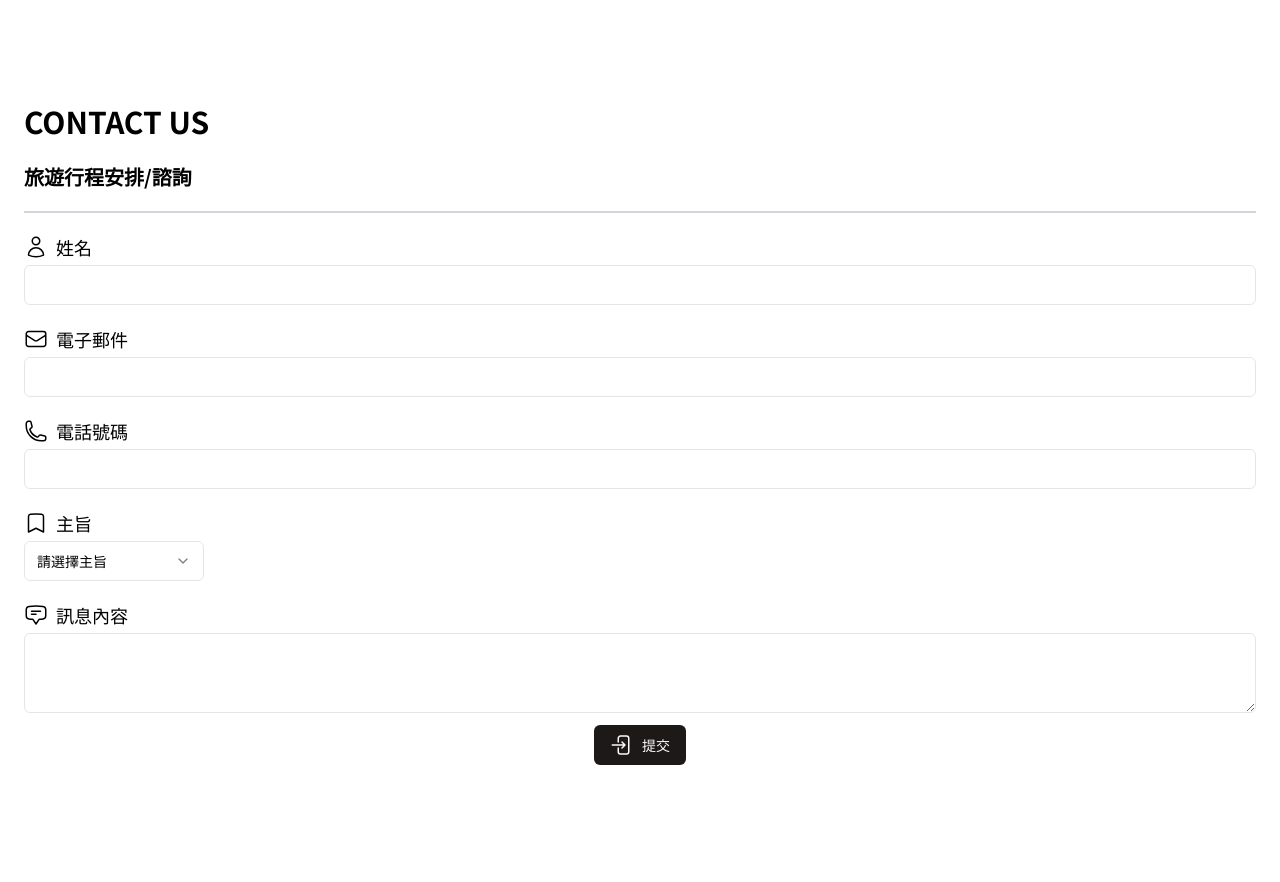
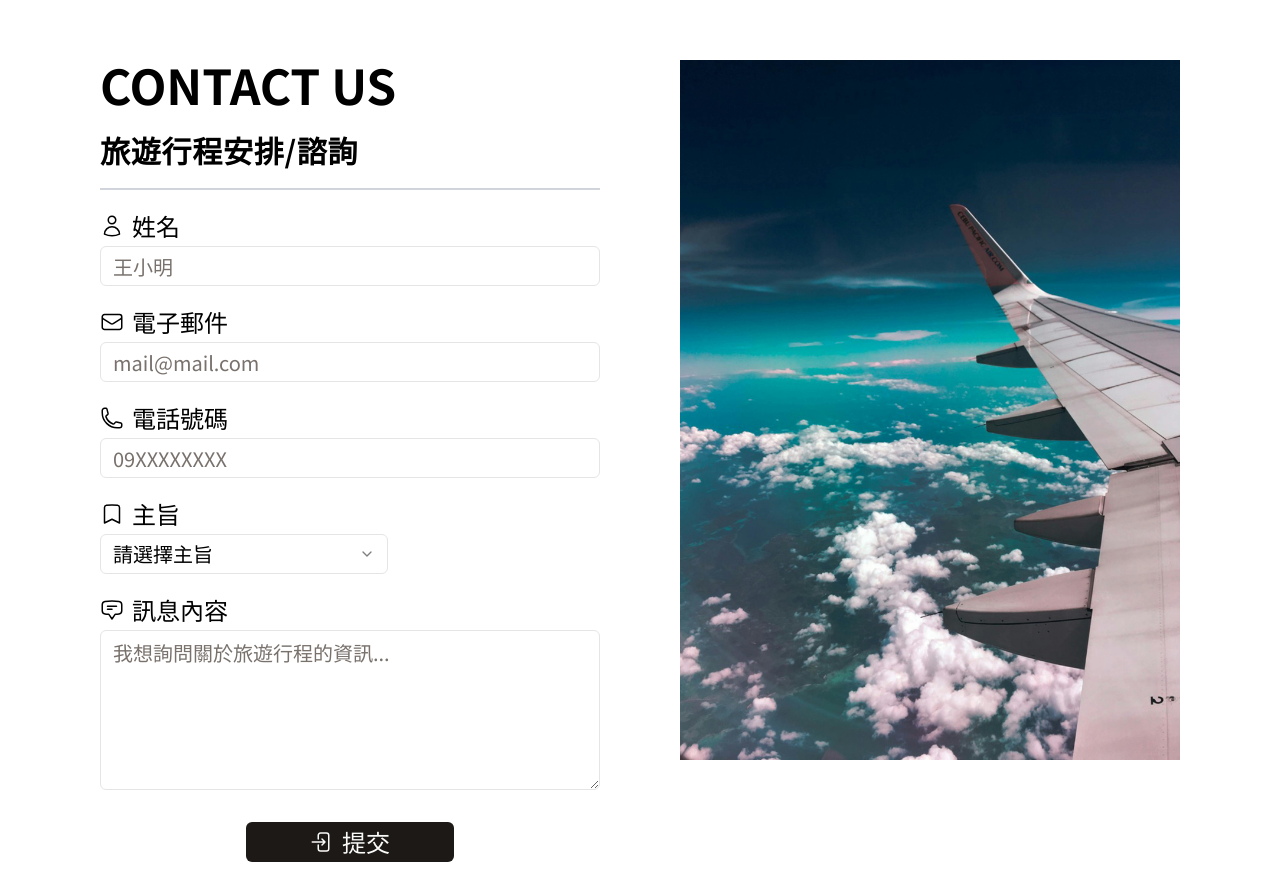
Before and after one commit to Ellielee308/wits-travel, a React (Vite) app: page /contacts in a window 1280 px wide. Before the commit the page ends 800 px from the top, so only its background shows below. Built offline with nearby package versions, Linux system fonts and the light colour scheme.

Commit message:
feat: add responsive styles for lg breakpoint

```diff
--- a/src/pages/ContactForm/index.jsx
+++ b/src/pages/ContactForm/index.jsx
@@ -22,6 +22,8 @@ import {
   AlertDialogHeader,
   AlertDialogTitle,
 } from "@/components/ui/alert-dialog";
+
+import travelImg from "./travel.jpg";
 
 export default function ContactForm() {
   const [isDialogOpen, setIsDialogOpen] = useState(false);
@@ -49,15 +51,16 @@ export default function ContactForm() {
   };
 
   return (
-    <div className="mt-[103px] w-full px-6">
-      <div className="w-full">
-        <h1 className="mb-6 text-3xl font-bold">CONTACT US</h1>
-        <h2 className="border-b-2 border-gray-300 pb-5 text-xl font-bold">
+    <div className="mt-[60px] w-full px-6 lg:px-8">
+      <div className="flex w-full flex-col lg:mx-auto lg:h-[700px] lg:w-fit lg:flex-row">
+        <div className="w-full lg:w-[500px]">
+          <h1 className="mb-6 text-3xl font-bold lg:text-5xl">CONTACT US</h1>
+          <h2 className="border-b-2 border-gray-300 pb-5 text-xl font-bold tracking-wide lg:text-3xl">
             旅遊行程安排/諮詢
           </h2>
           <form onSubmit={handleSubmit(onSubmit)}>
             <div>
-            <label className="mb-1 mt-5 block flex items-center text-lg font-medium">
+              <label className="mb-1 mt-5 block flex items-center text-lg font-medium lg:text-2xl">
                 <svg
                   xmlns="http://www.w3.org/2000/svg"
                   fill="none"
@@ -77,7 +80,8 @@ export default function ContactForm() {
 
               <Input
                 type="text"
-              className="mb-3"
+                className="mb-3 lg:text-xl"
+                placeholder="王小明"
                 {...register("name", { required: "姓名是必填項" })}
               />
 
@@ -85,13 +89,15 @@ export default function ContactForm() {
                 errors={errors}
                 name="name"
                 render={({ message }) => (
-                <p className="mt-1 text-xs text-red-600">{message}</p>
+                  <p className="mt-1 text-xs text-red-600 lg:text-lg">
+                    {message}
+                  </p>
                 )}
               />
             </div>
 
             <div>
-            <label className="mb-1 mt-5 block flex items-center text-lg font-medium">
+              <label className="mb-1 mt-5 block flex items-center text-lg font-medium lg:text-2xl">
                 <svg
                   xmlns="http://www.w3.org/2000/svg"
                   fill="none"
@@ -109,7 +115,9 @@ export default function ContactForm() {
                 電子郵件
               </label>
               <Input
+                className="mb-3 lg:text-xl"
                 type="text"
+                placeholder="mail@mail.com"
                 {...register("email", {
                   required: "電子郵件是必填項",
                   pattern: {
@@ -123,13 +131,15 @@ export default function ContactForm() {
                 errors={errors}
                 name="email"
                 render={({ message }) => (
-                <p className="mt-1 text-xs text-red-600">{message}</p>
+                  <p className="mt-1 text-xs text-red-600 lg:text-lg">
+                    {message}
+                  </p>
                 )}
               />
             </div>
 
             <div>
-            <label className="mb-1 mt-5 block flex items-center text-lg font-medium">
+              <label className="mb-1 mt-5 block flex items-center text-lg font-medium lg:text-2xl">
                 <svg
                   xmlns="http://www.w3.org/2000/svg"
                   fill="none"
@@ -147,7 +157,9 @@ export default function ContactForm() {
                 電話號碼
               </label>
               <Input
+                className="mb-3 lg:text-xl"
                 type="text"
+                placeholder="09XXXXXXXX"
                 {...register("phone", {
                   required: "電話號碼是必填項",
                   pattern: {
@@ -161,13 +173,15 @@ export default function ContactForm() {
                 errors={errors}
                 name="phone"
                 render={({ message }) => (
-                <p className="mt-1 text-xs text-red-600">{message}</p>
+                  <p className="mt-1 text-xs text-red-600 lg:text-lg">
+                    {message}
+                  </p>
                 )}
               />
             </div>
 
             <div>
-            <label className="mb-1 mt-5 block flex items-center text-lg font-medium">
+              <label className="mb-1 mt-5 block flex items-center text-lg font-medium lg:text-2xl">
                 <svg
                   xmlns="http://www.w3.org/2000/svg"
                   fill="none"
@@ -189,14 +203,24 @@ export default function ContactForm() {
                 control={control}
                 rules={{ required: "請選擇主旨" }}
                 render={({ field }) => (
-                <Select onValueChange={field.onChange} value={field.value}>
-                  <SelectTrigger className="w-[180px]">
+                  <Select
+                    onValueChange={field.onChange}
+                    value={field.value}
+                    className="lg:w-72 lg:text-xl"
+                  >
+                    <SelectTrigger className="w-[180px] lg:w-72 lg:text-xl">
                       <SelectValue placeholder="請選擇主旨" />
                     </SelectTrigger>
                     <SelectContent>
-                    <SelectItem value="問題詢問">問題詢問</SelectItem>
-                    <SelectItem value="合作提案">合作提案</SelectItem>
-                    <SelectItem value="給予建議">給予建議</SelectItem>
+                      <SelectItem value="問題詢問" className="lg:text-xl">
+                        問題詢問
+                      </SelectItem>
+                      <SelectItem value="合作提案" className="lg:text-xl">
+                        合作提案
+                      </SelectItem>
+                      <SelectItem value="給予建議" className="lg:text-xl">
+                        給予建議
+                      </SelectItem>
                     </SelectContent>
                   </Select>
                 )}
@@ -205,13 +229,15 @@ export default function ContactForm() {
                 errors={errors}
                 name="subject"
                 render={({ message }) => (
-                <p className="mt-1 text-xs text-red-600">{message}</p>
+                  <p className="mt-1 text-xs text-red-600 lg:text-lg">
+                    {message}
+                  </p>
                 )}
               />
             </div>
 
             <div>
-            <label className="mb-1 mt-5 block flex items-center text-lg font-medium">
+              <label className="mb-1 mt-5 block flex items-center text-lg font-medium lg:text-2xl">
                 <svg
                   xmlns="http://www.w3.org/2000/svg"
                   fill="none"
@@ -229,6 +255,8 @@ export default function ContactForm() {
                 訊息內容
               </label>
               <Textarea
+                placeholder="我想詢問關於旅遊行程的資訊..."
+                className="h-40 lg:text-xl"
                 as="textarea"
                 {...register("message", { required: "訊息內容是必填項" })}
               />
@@ -236,7 +264,9 @@ export default function ContactForm() {
                 errors={errors}
                 name="message"
                 render={({ message }) => (
-                <p className="mt-1 text-xs text-red-600">{message}</p>
+                  <p className="mt-1 text-xs text-red-600 lg:text-lg">
+                    {message}
+                  </p>
                 )}
               />
             </div>
@@ -244,7 +274,7 @@ export default function ContactForm() {
             <div className="flex items-center justify-center">
               <Button
                 type="submit"
-              className="mb-5 mt-3 flex items-center justify-center"
+                className="mb-5 mt-3 flex w-40 items-center justify-center lg:mt-8 lg:w-52 lg:text-2xl"
               >
                 <svg
                   xmlns="http://www.w3.org/2000/svg"
@@ -264,23 +294,36 @@ export default function ContactForm() {
               </Button>
             </div>
           </form>
+        </div>
+        <div className="ml-20 mt-6 hidden h-full w-full flex-shrink-0 items-center justify-center lg:mt-0 lg:flex lg:h-auto lg:flex-1">
+          <img
+            src={travelImg}
+            alt="Travel"
+            className="h-[700px] w-[500px] object-cover"
+          />
+        </div>
+      </div>
 
       <AlertDialog open={isDialogOpen}>
         <AlertDialogContent>
           <AlertDialogHeader>
-              <AlertDialogTitle>已收到您的諮詢表單</AlertDialogTitle>
-              <AlertDialogDescription>
+            <AlertDialogTitle className="text-3xl">
+              已收到您的諮詢表單
+            </AlertDialogTitle>
+            <AlertDialogDescription className="text-xl">
               我們會儘速與您聯繫！
             </AlertDialogDescription>
           </AlertDialogHeader>
           <AlertDialogFooter>
-              <AlertDialogAction onClick={() => setIsDialogOpen(false)}>
+            <AlertDialogAction
+              onClick={() => setIsDialogOpen(false)}
+              className="text-xl"
+            >
               確定
             </AlertDialogAction>
           </AlertDialogFooter>
         </AlertDialogContent>
       </AlertDialog>
     </div>
-    </div>
   );
 }
```
Lines whose indentation alone changed are shown as unchanged.
